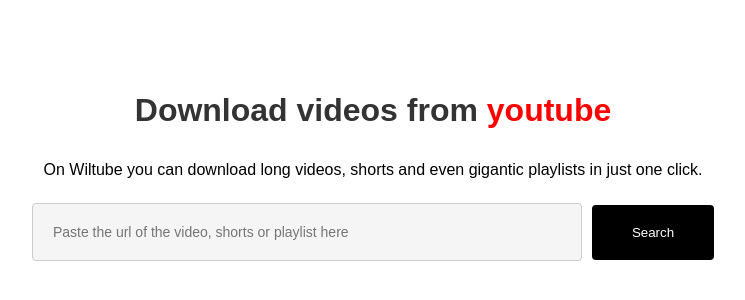
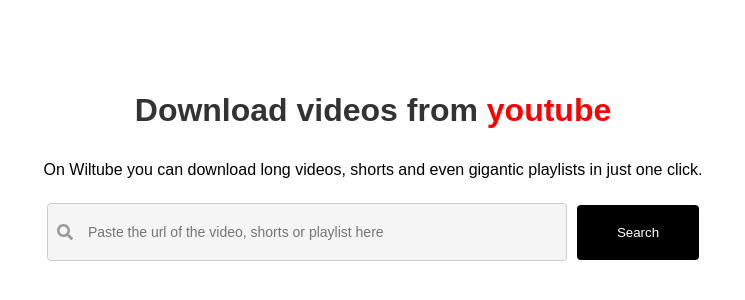
Before and after one commit to Daniel-Santiago-Acosta-1013/viddownloaderx, a Next.js app: page / in a window 1280 px wide. Shown: the part 230-530 px from the top of the page, without its empty margins (267-1012 px from the left). Built offline with nearby package versions, Linux system fonts and the light colour scheme.

Commit message:
feat: Update select element styling for improved user experience

```diff
--- a/src/pages/index.tsx
+++ b/src/pages/index.tsx
@@ -1,5 +1,5 @@
 import { useState } from 'react';
-import { FaDownload } from "react-icons/fa6";
+import { FaSearch, FaDownload } from 'react-icons/fa';
 import styles from '../../styles/Home.module.scss';
 
 const Home = () => {
@@ -73,12 +73,15 @@
             <h1>Download videos from <span className={styles.youtube}>youtube</span></h1>
             <p>On Wiltube you can download long videos, shorts and even gigantic playlists in just one click.</p>
             <div className={styles.searchContainer}>
+                <div className={styles.inputContainer}>
+                    <FaSearch className={styles.searchIcon} />
                     <input
                         type="text"
                         placeholder="Paste the url of the video, shorts or playlist here"
                         value={url}
                         onChange={(e) => setUrl(e.target.value)}
                     />
+                </div>
                 <button onClick={handleSearch}>Search</button>
             </div>
 
--- a/styles/Home.module.scss
+++ b/styles/Home.module.scss
@@ -9,11 +9,48 @@
 
     .searchContainer {
         display: flex;
-        flex-direction: row;
         align-items: center;
         justify-content: center;
         width: 100%;
         gap: 10px;
+    }
+
+    .inputContainer {
+        position: relative;
+        display: flex;
+        align-items: center;
+        width: 520px;
+
+        .searchIcon {
+            position: absolute;
+            left: 10px;
+            top: 50%;
+            transform: translateY(-50%);
+            color: #999;
+        }
+
+        input[type="text"] {
+            padding: 20px 20px 20px 40px;
+            max-width: 550px;
+            width: 100%;
+            border: 1px solid #ccc;
+            border-radius: 4px;
+            font-size: 14px;
+            background-color: #f5f5f5;
+        }
+    }
+
+    button {
+        padding: 20px 40px;
+        background-color: #000;
+        color: white;
+        border: none;
+        cursor: pointer;
+        border-radius: 4px;
+
+        &:hover {
+            background-color: #333;
+        }
     }
 
     h1 {
@@ -28,28 +65,6 @@
     p {
         font-size: 1rem;
         margin-bottom: 1rem;
-    }
-
-    input {
-        padding: 20px 20px;
-        max-width: 550px;
-        border: 1px solid #ccc;
-        border-radius: 4px;
-        font-size: 14px;
-        background-color: #f5f5f5;
-    }
-
-    button {
-        padding: 20px 40px;
-        background-color: #000;
-        color: white;
-        border: none;
-        cursor: pointer;
-        border-radius: 4px;
-
-        &:hover {
-            background-color: #333;
-        }
     }
 
     .videoDetails {
```
Lines whose indentation alone changed are shown as unchanged.
